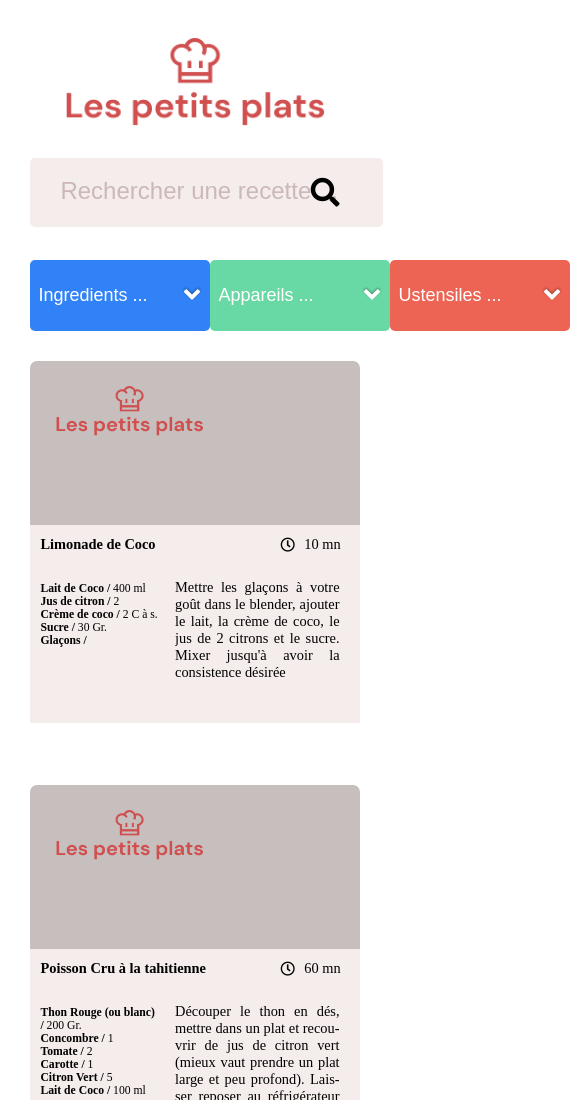
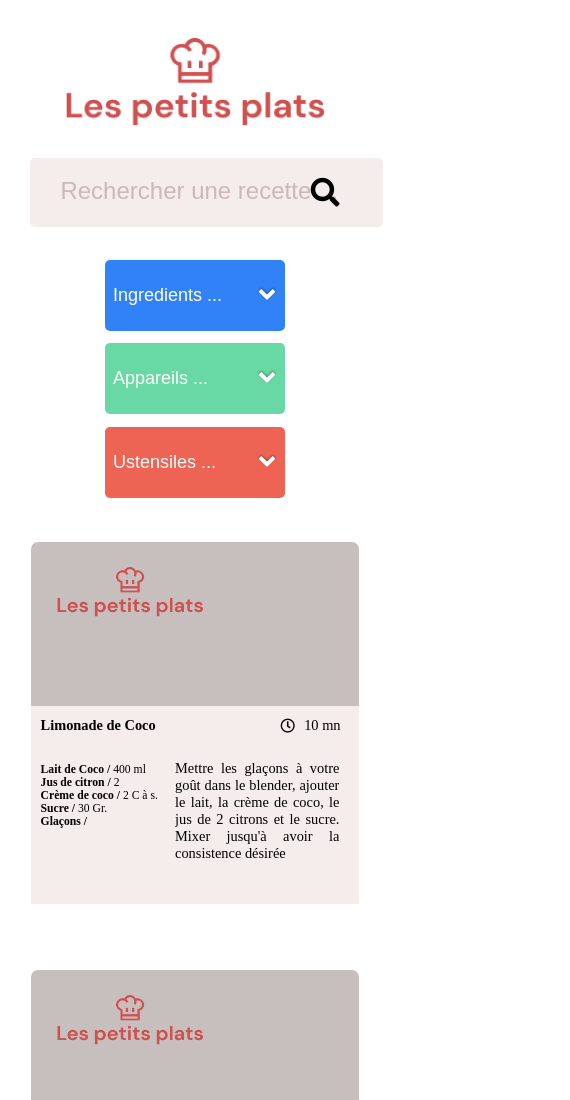
Before and after one commit to Nanosor57GIT-HUB/07LesPetitsPlats, a plain HTML site: page index.html in a window 390 px wide. Shown: the top 1100 px of the page, 570 px wide, since content can reach past the window. Drawn offline with Linux system fonts and the light colour scheme.

Commit message:
responsive

```diff
--- a/assets/css/style.css
+++ b/assets/css/style.css
@@ -104,15 +104,22 @@ html {
 .containerCards {
   display: flex;
   flex-wrap: wrap;
-  width: 88%;
+  width: 89%;
   justify-content: space-between;
   margin: 0 auto;
+}
+@media screen and (max-width: 1328px) {  /*945*/
+  .containerCards {
+    justify-content: space-evenly;
+  /* justify-content: center;*/
+  }
 }
 
 .card {
   width: 380px;
   height: 364px;
   margin: 30px 0;
+  padding: 2px;
   border-radius: 7px;
 }
 
@@ -286,7 +293,6 @@ html {
 
 /*combos*/
 .wrapperCombo {
-
   position: relative;
   display: flex;
   flex-direction: column;
@@ -304,13 +310,24 @@ html {
   display: flex;
   width: 100%;
   min-width: 50%;
+
 }
+
 .combos-spaces {
   display: flex;
   justify-content: space-between;
-  min-width: 50%;
+  flex-wrap: wrap;
+  min-width: 41%;
   max-width: 100%;
+  height: 70px;
 }
+@media (max-width: 650px) {
+  .combos-spaces {
+    justify-content: space-evenly;
+height: 250px;
+z-index: 10;
+}
+ }
 
 form {
   display: flex;
@@ -323,7 +340,7 @@ form {
 #inputCombo1[type="text"],
 #inputCombo2[type="text"],
 #inputCombo3[type="text"] {
-  width: 160px;
+  width: 100px;
   min-width: 100%;
   height: 69px;
   padding-left: 8px;
@@ -348,12 +365,17 @@ form {
 .boxAppareils,
 .boxUstensiles {
   position: relative;
+  display: flex;
   width: auto;
   max-width: 100%;
   min-width: 170px;
   padding-right: 10px;
 }
 
+.arrow-container {
+  width: 25px;
+  height: 25px;
+}
 .arrow-down {
   position: absolute;
   top: 0;
@@ -379,9 +401,12 @@ form {
 #inputCombo2:focus::placeholder,
 #inputCombo3:focus::placeholder {
   color: #ffffff64;
+  width: 85%;
 }
 
 .ulCombo {
+  /* position: absolute; */
+  top: 70px;
   list-style: none;
   display: flex;
   flex-direction: row;
@@ -393,11 +418,12 @@ form {
   padding: 0;
   color: #ffffff;
   border-radius: 0 0 5px 5px;
-  z-index: 10000;
+  z-index: 10;
 }
 
 .bgListCombo1 {
   background-color: #2f83f5;
+
 }
 .bgListCombo2 {
   background-color: #68d9a5;
--- a/combos.js
+++ b/combos.js
@@ -9,17 +9,18 @@ document.querySelector(".containerCombo").innerHTML = `
 
     <form autocomplete="off" >
       <div class="boxIngredients comb">
-
         <input type="text" id="inputCombo1" class="inputCombo1 inputCombo" placeholder="Ingredients ..." maxlength="13" />
+        <div class="arrow-container">
         <img src="./assets/images/angle-up-solid.svg" class="ar1 arrow-down toggleArrow">
-      </div>
+        </div>
+        </div>
       <ul id="ul" class="ulCombo bgListCombo1"></ul>
     </form>
 
     <form autocomplete="off">
       <div class="boxAppareils comb">
         <input type="text" id="inputCombo2" class="inputCombo2 inputCombo" placeholder="Appareils ..." maxlength="13" />
-        <img src="./assets/images/angle-up-solid.svg" class="ar2 arrow-down toggleArrow">
+        <img src="./assets/images/angle-up-solid.svg" class="ar2 arrow-down  toggleArrow">
       </div>
       <ul class="ulCombo bgListCombo2"></ul>
     </form>
@@ -27,7 +28,7 @@ document.querySelector(".containerCombo").innerHTML = `
     <form autocomplete="off">
       <div class="boxUstensiles comb">
         <input type="text" id="inputCombo3" class="inputCombo3 inputCombo" placeholder="Ustensiles ..." maxlength="13" />
-        <img src="./assets/images/angle-up-solid.svg" class="ar3 arrow-down toggleArrow">
+        <img src="./assets/images/angle-up-solid.svg" class="ar3 arrow-down  toggleArrow">
       </div>
       <ul class="ulCombo bgListCombo3"></ul>
     </form>
@@ -45,6 +46,7 @@ let ar1 = document.querySelector(".ar1");
 let ar2 = document.querySelector(".ar2");
 let ar3 = document.querySelector(".ar3");
 let arrow = document.querySelector(".toggleArrow");
+let arrowDown = document.querySelector(".arrow-down");
 let errorCombo = document.querySelector(".element-undefined");
 
 //Create arrays
@@ -152,7 +154,6 @@ function createItemList(parent, listByCombo) {
 
     //Remove listItem
     removeList();
-
     //init placeholder
     for (let combo of combos) {
       placeholderChange(!combo);
@@ -174,8 +175,6 @@ function createItemList(parent, listByCombo) {
 /******************************************************************************* */
 
 function createTags(tempStorage) {
- //  for (let combo of combos)
-  // combo.arrow.classList.toggle("toggleArrow");
 
   tempStorage.ingredientStore.forEach((ing) => {
     //CreateTags ingredients
@@ -184,7 +183,6 @@ function createTags(tempStorage) {
     listTags.classList.add("ingTag");
     listTags.innerText = ing;
     document.querySelector(".tags").append(listTags);
-
 
     //CreateCloseTags ingredients
     let closeTags = document.createElement("img");
@@ -231,6 +229,8 @@ function createTags(tempStorage) {
     listTags.appendChild(closeTags);
     removeTags(closeTags, listTags);
   });
+
+
 }
 
 function removeTags(closeTags, listTags) {
@@ -266,29 +266,33 @@ function removeTags(closeTags, listTags) {
     listTags.remove();
     removeList();
     cardsSort();
+
   });
 }
+for(let combo of combos) {
+let ted = combo.input}
 
 function placeholderChange(combo) {
-
   if (combo1 != combo.input) {
     combo1.placeholder = "Ingredients ...";
   } else {
     combo1.placeholder = "Rechercher un ingrédient ...";
-  }
+  };
 
   if (combo2 != combo.input) {
     combo2.placeholder = "Appareils ...";
   } else {
     combo2.placeholder = "Rechercher un appareil ...";
-  }
+  };
 
   if (combo3 != combo.input) {
     combo3.placeholder = "Ustensiles ...";
   } else {
     combo3.placeholder = "Rechercher un ustensile ...";
-  }
+  };
 }
+
+
 
 /********************************************************************************* */
 
@@ -296,7 +300,7 @@ function placeholderChange(combo) {
 function displayList() {
   for (let combo of combos) {
     combo.input.addEventListener("click", () => {
-       //console.log(combo.list);
+      //console.log(combo.list);
       combo.input.style.borderRadius = "5px 5px 0px 0px";
       //Replace placeholder input at click
       placeholderChange(combo);
@@ -308,12 +312,14 @@ function displayList() {
       removeList();
 
       //commenter------------
-      let liste = combo.input.closest("form").querySelector("ul");
+
+        let liste = combo.input.closest("form").querySelector("ul");
       liste.style.display = "flex";
       combo.input.style.borderRadius = "5px 5px 0px 0px";
-      //-----------------------
 
-      keyboardList();
+        //-----------------------
+
+        keyboardList();
     });
 
     combo.arrow.addEventListener("click", () => {
@@ -322,6 +328,7 @@ function displayList() {
       combo.arrow.classList.toggle("toggleArrow");
       placeholderChange(!combo);
     });
+
   }
 }
 
@@ -355,6 +362,7 @@ function keyboardList() {
           // if (e.target.value.length <= 1 || listByCombo.value <= 3) {
           //   placeholderChange(!combo);
           // }
+
         }
       }
     });
@@ -372,6 +380,7 @@ function removeList(init = true) {
   combos.forEach((combo) => {
     combo.style.display = "none";
   });
+
 }
 
 /********************************************************************************* */
@@ -387,3 +396,8 @@ function initCombo() {
 }
 
 /******************************************************************************** */
+// for (let combo of combos) {
+//   combo.input.addEventListener("click", () => {
+//     combo.arrow.classList.toggle("toggleArrow");
+//   });
+// }
--- a/searchBar1.js
+++ b/searchBar1.js
@@ -24,7 +24,7 @@ chercher « tarte aux pommes », « poisson », etc.</p>`;
 const searchBar = document.querySelector("#search");
 
 searchBar.addEventListener("keyup", (e) => {
-  console.log(e.target.value);
+
   const input = searchBar.value; //e.target.value
 
   let suggestion = "";
```
Also changed, not shown: comboSearch.js (+6 -2 lines), index.html (+1 -0 lines).
